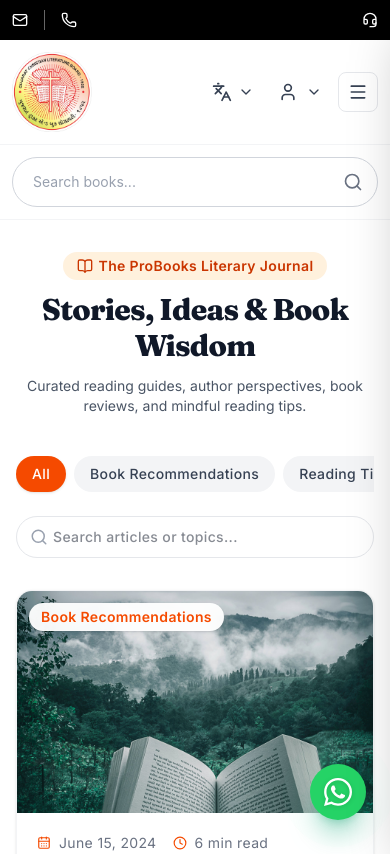
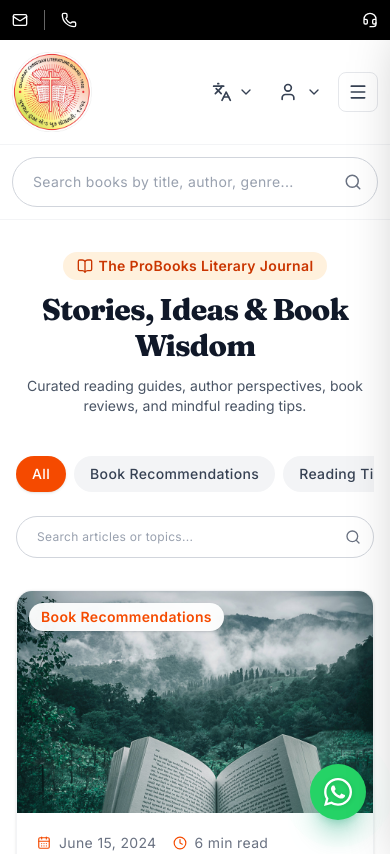
Before and after one commit to harsh9727/book-store, a Next.js app: page /blogs in a window 390 px wide. Shown: the top 854 px of the page. Built offline with nearby package versions, Linux system fonts and the light colour scheme.

Commit message:
search bar issue fix

```diff
--- a/src/app/allbooks/page.tsx
+++ b/src/app/allbooks/page.tsx
@@ -19,6 +19,7 @@ import { shopFaqs } from "@/data/faqs";
 import ProductGrid from "@/components/product/ProductGrid";
 import Breadcrumb from "@/components/common/Breadcrumb";
 import Faq from "@/components/common/Faq";
+import SearchBar from "@/components/common/SearchBar";
 
 function AllBooksContent() {
   const searchParams = useSearchParams();
@@ -204,26 +205,14 @@ function AllBooksContent() {
 
           {/* Search Field (Mobile) */}
           <div className="relative flex-1">
-            <Search
-              size={16}
-              className="absolute left-3 top-1/2 -translate-y-1/2 text-gray-400"
+            <SearchBar
+              value={searchQuery}
+              onChange={setSearchQuery}
+              onSearch={setSearchQuery}
+              debounceMs={300}
+              size="sm"
+              placeholder="Search books..."
             />
-            <input
-              type="text"
-              value={searchQuery}
-              onChange={(e) => setSearchQuery(e.target.value)}
-              placeholder="Search books..."
-              className="w-full rounded-xl border border-gray-200 bg-white py-2.5 pl-8 pr-8 text-xs sm:text-sm font-medium text-gray-900 description focus:border-orange-500 focus:outline-none focus:ring-1 focus:ring-orange-500"
-            />
-            {searchQuery && (
-              <button
-                type="button"
-                onClick={() => setSearchQuery("")}
-                className="absolute right-2.5 top-1/2 -translate-y-1/2 text-gray-400 hover:text-gray-600"
-              >
-                <X size={14} />
-              </button>
-            )}
           </div>
         </div>
 
@@ -379,16 +368,13 @@ function AllBooksContent() {
           <div className="mb-6 hidden lg:flex items-center justify-between gap-4 rounded-2xl border border-gray-100 bg-white p-4 shadow-sm">
             {/* Search Input */}
             <div className="relative flex-1 max-w-md">
-              <Search
-                size={17}
-                className="absolute left-3.5 top-1/2 -translate-y-1/2 text-gray-400"
-              />
-              <input
-                type="text"
+              <SearchBar
                 value={searchQuery}
-                onChange={(e) => setSearchQuery(e.target.value)}
+                onChange={setSearchQuery}
+                onSearch={setSearchQuery}
+                debounceMs={300}
+                size="sm"
                 placeholder="Search by title, author, genre..."
-                className="w-full rounded-full border border-gray-200 bg-gray-50/50 py-2 pl-9 pr-4 text-xs font-medium text-gray-900 description tracking-wide focus:border-orange-500 focus:bg-white focus:outline-none focus:ring-1 focus:ring-orange-500"
               />
             </div>
 
--- a/src/app/blogs/page.tsx
+++ b/src/app/blogs/page.tsx
@@ -14,6 +14,7 @@ import {
 import { blogs } from "@/data/blogs";
 import { blogsFaqs } from "@/data/faqs";
 import Faq from "@/components/common/Faq";
+import SearchBar from "@/components/common/SearchBar";
 
 export default function BlogsPage() {
   const [selectedCategory, setSelectedCategory] = useState("All");
@@ -78,14 +79,14 @@ export default function BlogsPage() {
         </div>
 
         {/* Search Input */}
-        <div className="relative w-full md:w-72">
-          <Search size={18} className="absolute left-3.5 top-1/2 -translate-y-1/2 text-gray-400" />
-          <input
-            type="text"
+        <div className="relative w-full md:w-80">
+          <SearchBar
             value={searchQuery}
-            onChange={(e) => setSearchQuery(e.target.value)}
+            onChange={setSearchQuery}
+            onSearch={setSearchQuery}
+            debounceMs={300}
+            size="sm"
             placeholder="Search articles or topics..."
-            className="w-full rounded-full border border-gray-200 bg-white py-2.5 pl-9 pr-4 text-sm font-medium text-gray-900 description tracking-wide focus:border-orange-500 focus:outline-none focus:ring-1 focus:ring-orange-500"
           />
         </div>
       </div>
--- a/src/app/gallery/page.tsx
+++ b/src/app/gallery/page.tsx
@@ -14,6 +14,7 @@ import {
 import { galleries } from "@/data/galleries";
 import { galleryFaqs } from "@/data/faqs";
 import Faq from "@/components/common/Faq";
+import SearchBar from "@/components/common/SearchBar";
 
 export default function GalleryPage() {
   const [selectedCategory, setSelectedCategory] = useState("All");
@@ -71,14 +72,14 @@ export default function GalleryPage() {
         </div>
 
         {/* Search Input */}
-        <div className="relative w-full md:w-72">
-          <Search size={18} className="absolute left-3.5 top-1/2 -translate-y-1/2 text-gray-400" />
-          <input
-            type="text"
+        <div className="relative w-full md:w-80">
+          <SearchBar
             value={searchQuery}
-            onChange={(e) => setSearchQuery(e.target.value)}
+            onChange={setSearchQuery}
+            onSearch={setSearchQuery}
+            debounceMs={300}
+            size="sm"
             placeholder="Search gallery & events..."
-            className="w-full rounded-full border border-gray-200 bg-white py-2.5 pl-9 pr-4 text-sm font-medium text-gray-900 description tracking-wide focus:border-orange-500 focus:outline-none focus:ring-1 focus:ring-orange-500"
           />
         </div>
       </div>
--- /dev/null
+++ b/src/components/common/SearchBar.tsx
@@ -0,0 +1,130 @@
+"use client";
+
+import { useState, useEffect, useRef } from "react";
+import { Search, X } from "lucide-react";
+import { useRouter } from "next/navigation";
+
+interface SearchBarProps {
+  value?: string;
+  placeholder?: string;
+  onChange?: (value: string) => void;
+  onSearch?: (value: string) => void;
+  debounceMs?: number;
+  redirectToAllBooks?: boolean;
+  className?: string;
+  inputClassName?: string;
+  size?: "sm" | "md" | "lg";
+}
+
+export default function SearchBar({
+  value: controlledValue,
+  placeholder = "Search books...",
+  onChange,
+  onSearch,
+  debounceMs = 300,
+  redirectToAllBooks = false,
+  className = "",
+  inputClassName = "",
+  size = "md",
+}: SearchBarProps) {
+  const router = useRouter();
+  const [query, setQuery] = useState(controlledValue || "");
+  const isFirstMount = useRef(true);
+
+  // Sync when controlled value changes from outside
+  useEffect(() => {
+    if (controlledValue !== undefined && controlledValue !== query) {
+      setQuery(controlledValue);
+    }
+  }, [controlledValue]);
+
+  // Debounced search on input change
+  useEffect(() => {
+    if (isFirstMount.current) {
+      isFirstMount.current = false;
+      return;
+    }
+
+    const timer = setTimeout(() => {
+      if (onChange) {
+        onChange(query);
+      }
+    }, debounceMs);
+
+    return () => clearTimeout(timer);
+  }, [query, debounceMs, onChange]);
+
+  const executeSearch = (searchTerm: string) => {
+    const trimmed = searchTerm.trim();
+    if (onSearch) {
+      onSearch(trimmed);
+    }
+    if (redirectToAllBooks) {
+      if (trimmed) {
+        router.push(`/allbooks?search=${encodeURIComponent(trimmed)}`);
+      } else {
+        router.push("/allbooks");
+      }
+    }
+  };
+
+  const handleSubmit = (e: React.FormEvent) => {
+    e.preventDefault();
+    executeSearch(query);
+  };
+
+  const handleClear = () => {
+    setQuery("");
+    if (onChange) onChange("");
+    if (onSearch) onSearch("");
+    if (redirectToAllBooks) router.push("/allbooks");
+  };
+
+  const heightClasses =
+    size === "sm"
+      ? "h-10 text-xs"
+      : size === "lg"
+      ? "h-12 text-sm"
+      : "h-11 text-sm";
+
+  const btnSize =
+    size === "sm" ? "h-8 w-8" : size === "lg" ? "h-10 w-10" : "h-9 w-9";
+  const iconSize = size === "sm" ? 16 : 18;
+
+  return (
+    <form
+      onSubmit={handleSubmit}
+      className={`relative w-full overflow-hidden rounded-full border border-gray-300 bg-white transition-all duration-200 focus-within:border-orange-500 focus-within:ring-1 focus-within:ring-orange-500 ${className}`}
+    >
+      <input
+        type="text"
+        value={query}
+        onChange={(e) => setQuery(e.target.value)}
+        placeholder={placeholder}
+        aria-label={placeholder}
+        className={`block w-full appearance-none border-0 bg-transparent py-2 pl-5 pr-14 text-gray-800 outline-none placeholder:text-gray-400 description tracking-wide focus:border-0 focus:outline-none focus:ring-0 ${heightClasses} ${inputClassName}`}
+      />
+
+      {/* Clear Button */}
+      {query && (
+        <button
+          type="button"
+          onClick={handleClear}
+          aria-label="Clear search"
+          className="absolute right-11 top-1/2 -translate-y-1/2 p-1 text-gray-400 hover:text-gray-600 transition-colors"
+        >
+          <X size={14} />
+        </button>
+      )}
+
+      {/* Search Submit Button */}
+      <button
+        type="submit"
+        aria-label="Search"
+        className={`absolute right-1 top-1/2 flex -translate-y-1/2 items-center justify-center rounded-full text-gray-500 transition-all duration-200 hover:bg-orange-500 hover:text-white active:scale-95 cursor-pointer ${btnSize}`}
+      >
+        <Search size={iconSize} />
+      </button>
+    </form>
+  );
+}
--- a/src/components/layout/Header.tsx
+++ b/src/components/layout/Header.tsx
@@ -22,6 +22,7 @@ import {
 } from "lucide-react";
 
 import Logo from "../../../public/images/logo/logo.webp";
+import SearchBar from "@/components/common/SearchBar";
 
 function Header() {
   const pathname = usePathname();
@@ -273,21 +274,12 @@ function Header() {
                 Visible only lg+
             ================================================= */}
 
-            <div className="relative hidden flex-1 lg:block">
-              <input
-                type="search"
-                placeholder="Search books..."
-                aria-label="Search books"
-                className="w-full rounded-full border border-gray-300 bg-white py-2.5 pl-4 pr-12 text-sm text-gray-700 outline-none transition-all duration-200 placeholder:text-gray-400 focus:border-orange-500 focus:ring-1 focus:ring-orange-500"
+            <div className="relative hidden flex-1 lg:block max-w-3xl xl:max-w-4xl mx-2 sm:mx-6">
+              <SearchBar
+                redirectToAllBooks
+                size="md"
+                placeholder="Search books by title, author, genre..."
               />
-
-              <button
-                type="button"
-                aria-label="Search"
-                className="absolute right-1 top-1/2 flex h-9 w-9 -translate-y-1/2 items-center justify-center rounded-full text-gray-500 transition-all duration-200 hover:bg-orange-500 hover:text-white focus:bg-orange-500 focus:text-white"
-              >
-                <Search className="h-5 w-5" />
-              </button>
             </div>
 
             {/* =================================================
@@ -572,22 +564,11 @@ function Header() {
       <div className="border-b border-gray-100 py-3 lg:border-0 lg:py-0">
         <div className="container px-3 lg:px-6 mx-auto">
           <div className="relative lg:hidden">
-            <div className="relative overflow-hidden rounded-full border border-gray-300 bg-white transition-all duration-200 focus-within:border-orange-500 focus-within:ring-1 focus-within:ring-orange-500">
-              <input
-                type="search"
-                placeholder="Search books..."
-                aria-label="Search books"
-                className="block h-12 w-full appearance-none border-0 bg-transparent py-2.5 pl-5 pr-14 text-sm text-gray-700 outline-none placeholder:text-gray-400 focus:border-0 focus:outline-none focus:ring-0"
-              />
-
-              <button
-                type="button"
-                aria-label="Search"
-                className="absolute right-1 top-1/2 flex h-10 w-10 -translate-y-1/2 items-center justify-center rounded-full text-gray-500 transition-all duration-200 hover:bg-orange-500 hover:text-white focus:bg-orange-500 focus:text-white"
-              >
-                <Search className="h-5 w-5" />
-              </button>
-            </div>
+            <SearchBar
+              redirectToAllBooks
+              size="lg"
+              placeholder="Search books by title, author, genre..."
+            />
           </div>
         </div>
       </div>
```
